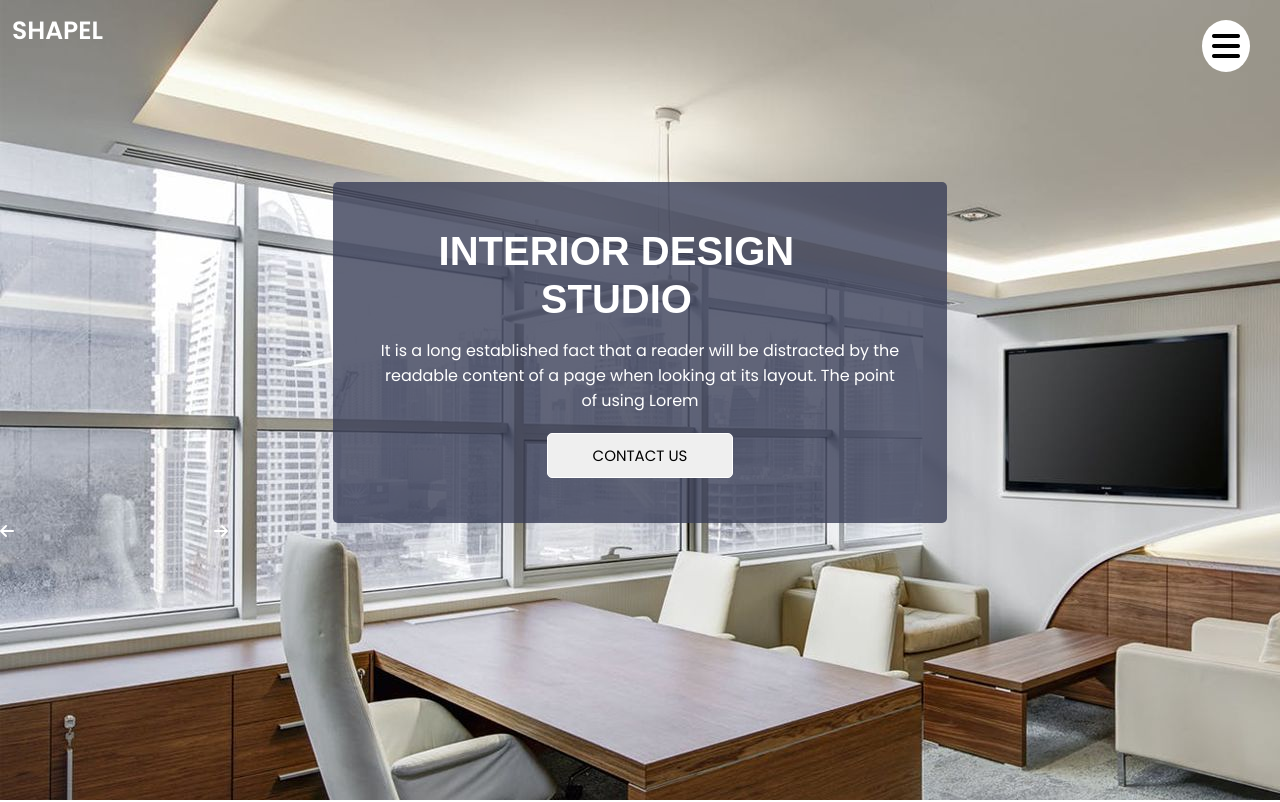
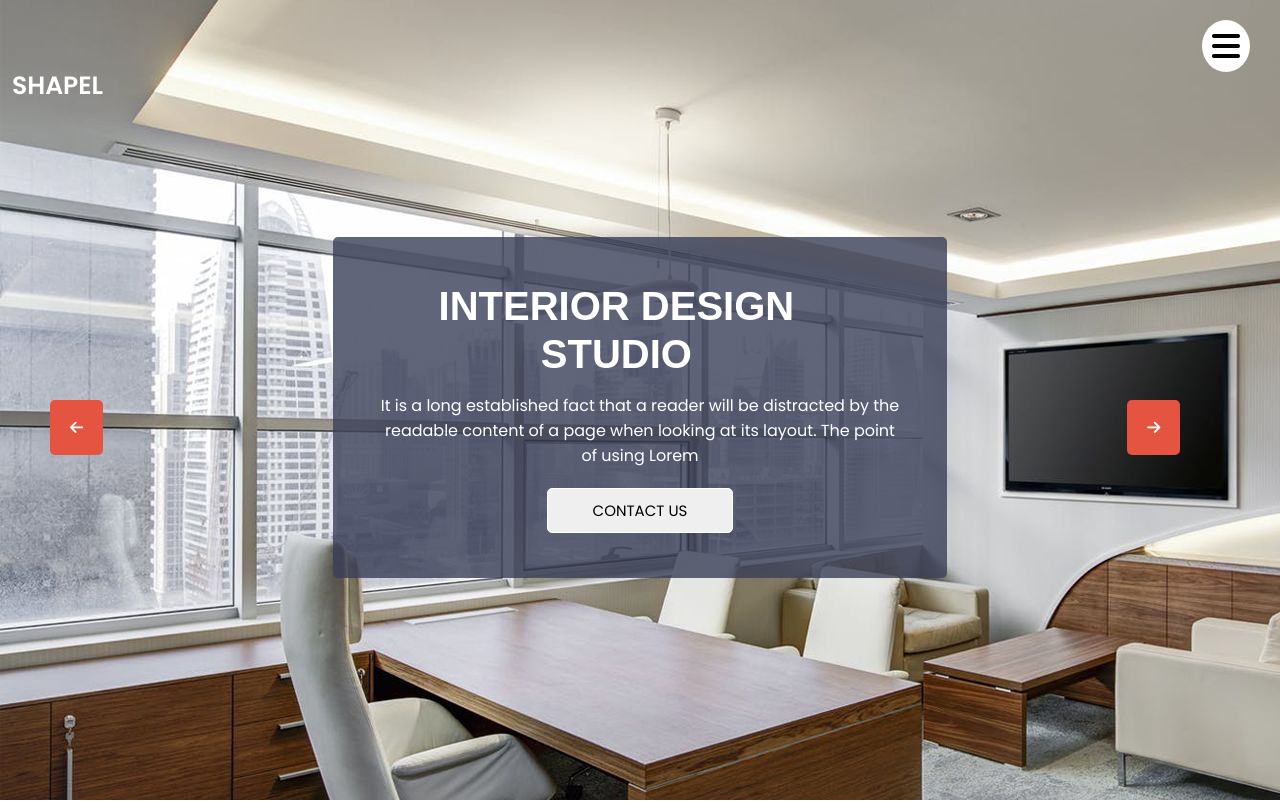
Before and after one commit to ghadaterad/SHAPEL, a plain HTML site: page index.html in a window 1280 px wide. Shown: the top 802 px of the page. Drawn offline with Linux system fonts and the light colour scheme.

Commit message:
Update index.html

```diff
--- a/index.html
+++ b/index.html
@@ -25,6 +25,14 @@
             <div class="background-image"></div>
         </nav>
         <header>
+<div class="sliders">
+    <div class="sliders-1">
+        <i class="fa-solid fa-arrow-left" style="color: #ffffff;"></i>
+    </div>
+    <div class="sliders-2">
+        <i class="fa-solid fa-arrow-right" style="color: #ffffff;"></i>
+    </div>
+</div>
             <div class="logo">
                 <p>SHAPEL</p>
             </div>
@@ -37,10 +45,6 @@
                         looking at its layout. The point of using Lorem</p>
                     <button>CONTACT US</button>
                 </div>
-            </div>
-            <div class="sliders">
-                <i class="fa-solid fa-arrow-left" style="color: #ffffff;"></i>
-                <i class="fa-solid fa-arrow-right" style="color: #ffffff;"></i>
             </div>
         </header>
         <!-- --------------- -->
```
